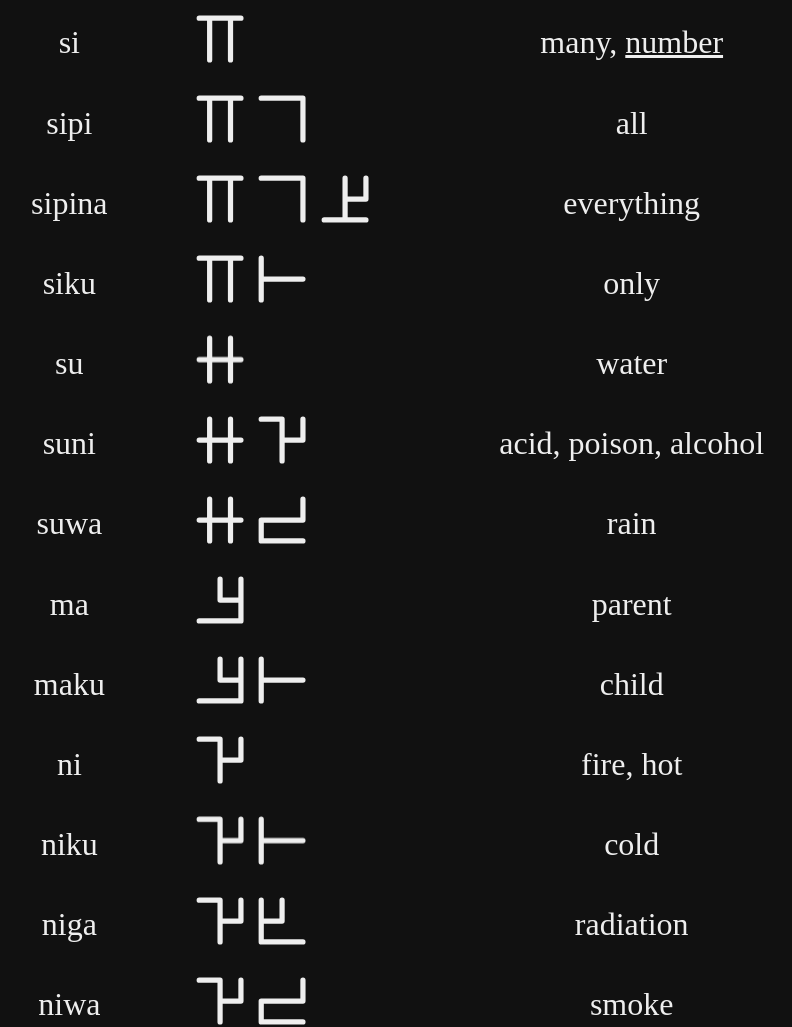
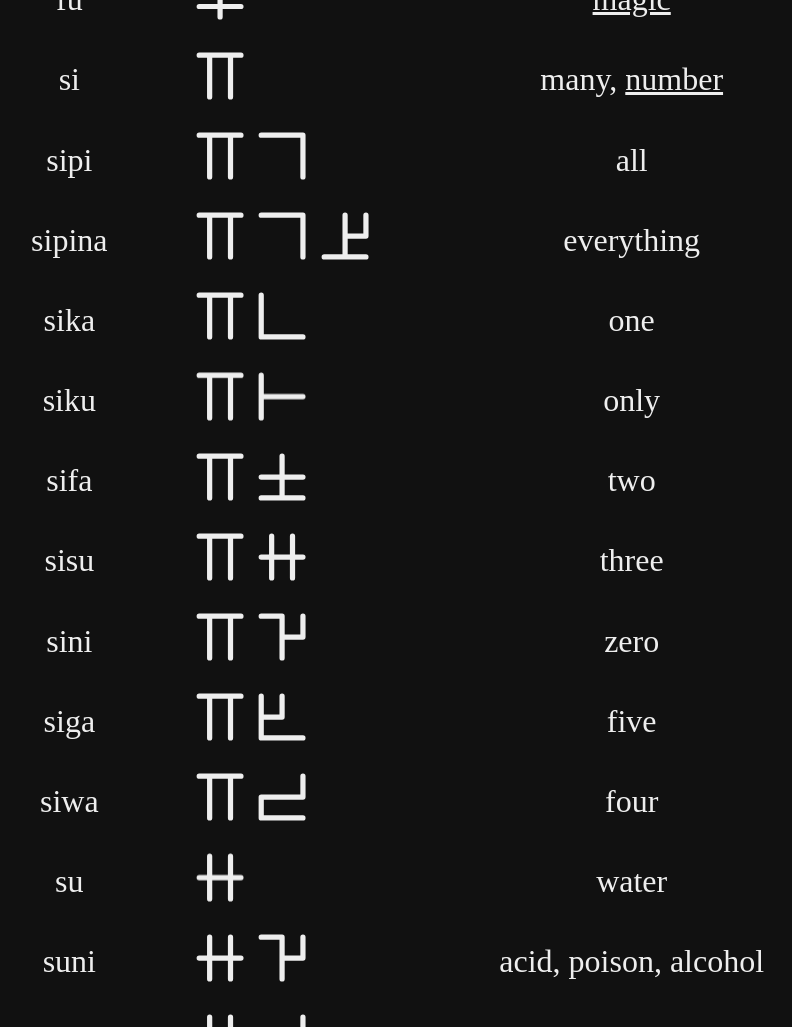
Before and after one commit to Alex-Fischman/conworld, a plain HTML site: page index.html in a window 1280 px wide. Shown: the part 2880-3907 px from the top of the page, without its empty margins (237-1029 px from the left). Drawn offline with Linux system fonts and the light colour scheme.

Commit message:
Worked on dictionary a bit

```diff
--- a/index.html
+++ b/index.html
@@ -26,7 +26,7 @@
 			</table>
 		</div>
 		<div id="Grammar"><h1>Grammar</h1>
-			<p>All words are a list of roots concatenated together, where the first root specifies the meaning and the rest of them modify the first one. This eliminates the difference between nouns and adjectives. Roots used as modifiers act as suffixes. For example, "different" would be "same not".<br>There is an implicit "to be" in every sentence. "To change" is "to be different", "to have" is "to be possessed", "to give" is "to be possessed different(ly)", etc. This eliminates the difference between nouns and verbs. The sentence structure is best analyzed as VSO; the word that modifies "to be" comes at the beginning.</p>
+			<p>All words are a list of roots concatenated together, where the first root specifies the meaning and the rest of them modify the first one. This eliminates the difference between nouns and adjectives. Roots used as modifiers act as suffixes. For example, "different" would be "same not".<br>There is an implicit "to be" in every sentence. "To change" is "to be different", "to have" is "to be possessed", "to give" is "to be possessed different(ly)", etc. This eliminates the difference between nouns and verbs. The sentence structure is best analyzed as VSO; the word that modifies "to be" comes at the beginning.<br>Questions are posed using "li".</p>
 		</div>
 		<div id="Orthography"><h1>Orthography</h1><table id="orthography"></table></div>
 		<div id="Dictionary"><h1>Dictionary</h1><table id="dictionary"></table></div>
--- a/index.js
+++ b/index.js
@@ -9,7 +9,7 @@
 //	bird, salt, small, wide, star, in, hard, bark, dry, full, grease, lie, man, moon, mountain,
 //	path, round, seed, sun, tree
 
-// questions: who, what, where, when, why, how
+// questions: where, when, why, how
 // sex: male, female
 // animacy: alive, dead, kill, die
 // time: past, present, future
@@ -20,21 +20,26 @@ const elements = ["ni", "ka", "fa", "su", "wa", "ga"];
 const defs = {
 	"pi": "important",
 	"tu": "and", "tuku": "separate",
-	"ma": "parent", "maku": "child",
-	"ni": "fire, hot", "niku": "cold", "niwa": "smoke", "niga": "radiation",
-	"na": "it", "nasi": "them", "napi": "this", "napiku": "that, other",
-	"ka": "earth, strong", "kaku": "weak", "kani": "lava",
+	"ka": "earth", "kaku": "weak", "kani": "lava",
 	"ku": "not", "kuna": "nothing",
-	"gi": "I", "giku": "you", "gisi": "we",
-	"ga": "light, color", "gafa": "black", "gawa": "white", "gani": "red", "gaka": "green",
-		"gaga": "yellow", "gasu": "blue",
 	"fa": "void", "faku": "chaos",
 	"fu": "<a href=\"#Magic\">magic</a>",
-	"wa": "air", "wawu": "wind", "wani": "lightning", "wasu": "cloud",
-	"wu": "go",
 	"si": "many, <a href=\"#Numbers\">number</a>", "siku": "only", "sipi": "all",
 		"sipina": "everything",
 	"su": "water", "suni": "acid, poison, alcohol", "suwa": "rain",
+	"ma": "parent", "maku": "child",
+	"ni": "fire, hot", "niku": "cold", "niwa": "lightning",
+	"na": "it", "nasi": "them", "napi": "this", "napiku": "that",
+	"gi": "I", "giku": "you", "gisi": "we",
+	"ga": "light",
+	"wa": "air", "wawu": "wind", "wasu": "cloud",
+	"wu": "go",
+	"li": "question", "lina": "what", "ligi": "who",
+
+	"gani": "red", "gaka": "green", "gafa": "black",
+	"gasu": "blue", "gawa": "white", "gaga": "yellow",
+	"sini": "zero", "sika": "one", "sifa": "two",
+	"sisu": "three", "siwa": "four", "siga": "five",
 };
 
 const createChild = (parent, type) => parent.appendChild(document.createElement(type));
@@ -139,10 +144,17 @@ const drawSymbol = (context, symbol, defaultColor = true) => {
 	for (let i = 0; i < 6; ++i) {
 		const tr = createChild(orthography, "tr");
 		createChild(tr, "td").innerText = [..."ptkfsh"][i];
-		for (let j = 0; j < 6; ++j) drawSymbol(
-			getContext(createChild(createChild(tr, "td"), "canvas")),
-			consonants[i + 6 * Math.floor(j / 3)] + vowels[j % 3],
-		);
+		for (let j = 0; j < 6; ++j) {
+			const context = getContext(createChild(createChild(tr, "td"), "canvas"));
+			const root = consonants[i + 6 * Math.floor(j / 3)] + vowels[j % 3];
+			if (!defs.hasOwnProperty(root)) {
+				context.fillStyle = "#E33";
+				context.beginPath();
+				context.arc(0, 0, 1, 0, Math.PI * 2);
+				context.fill();
+			}
+			drawSymbol(context, root);
+		}
 		createChild(tr, "td").innerText = [..."mngwlj"][i];
 	}
 }
@@ -159,9 +171,8 @@ const drawSymbol = (context, symbol, defaultColor = true) => {
 		else throw "duplicate word in sorter: " + a + ", " + b;
 	};
 
-	const dictionary = document.getElementById("dictionary");
 	Object.keys(defs).sort(wordSorter).forEach(r => {
-		const tr = createChild(dictionary, "tr");
+		const tr = createChild(document.getElementById("dictionary"), "tr");
 		createChild(tr, "td").innerText = r;
 		const td = createChild(tr, "td");
 		for (const symbol of r.match(/.{1,2}/g))
@@ -171,9 +182,8 @@ const drawSymbol = (context, symbol, defaultColor = true) => {
 }
 
 {
-	const digits = document.getElementById("digits");
-	const a = createChild(digits, "tr");
-	const b = createChild(digits, "tr");
+	const a = createChild(document.getElementById("digits"), "tr");
+	const b = createChild(document.getElementById("digits"), "tr");
 	for (let i = 0; i < 6; ++i) {
 		createChild(a, "td").innerText = i;
 		drawSymbol(getContext(createChild(createChild(b, "td"), "canvas")), elements[i]);
@@ -209,11 +219,7 @@ const drawSymbol = (context, symbol, defaultColor = true) => {
 	}
 }
 
-{
-	const humans = document.getElementById("humans");
-	const demons = document.getElementById("demons");
-	for (let i = 0; i < 6; ++i) drawSymbol(
-		getContext(createChild(i < 3? humans: demons, "canvas")),
-		elements[(i * 2 + 1) % 7]
-	);
-}
+for (let i = 0; i < 6; ++i) drawSymbol(
+	getContext(createChild(document.getElementById(i < 3? "humans": "demons"), "canvas")),
+	elements[(i * 2 + 1) % 7]
+);
```
